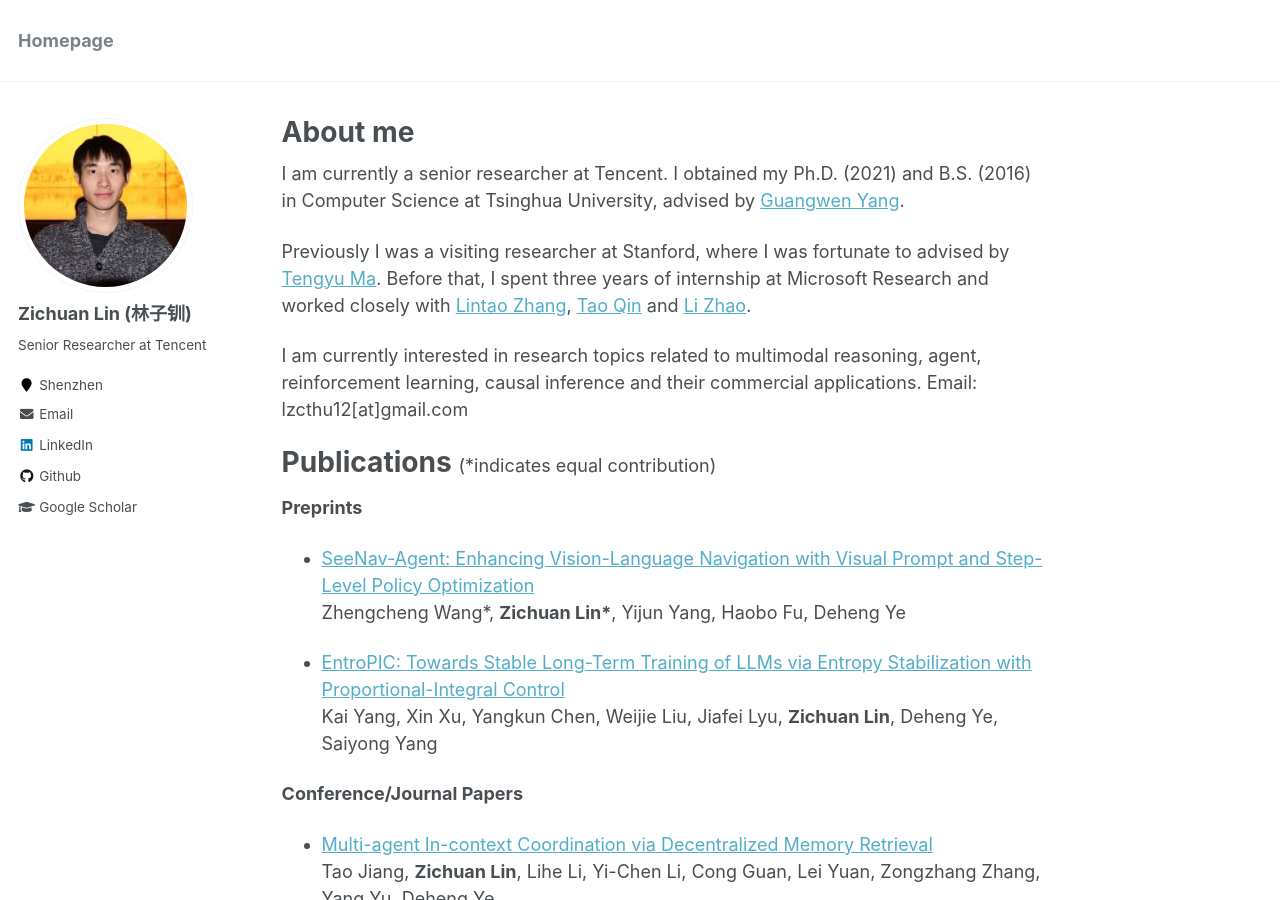
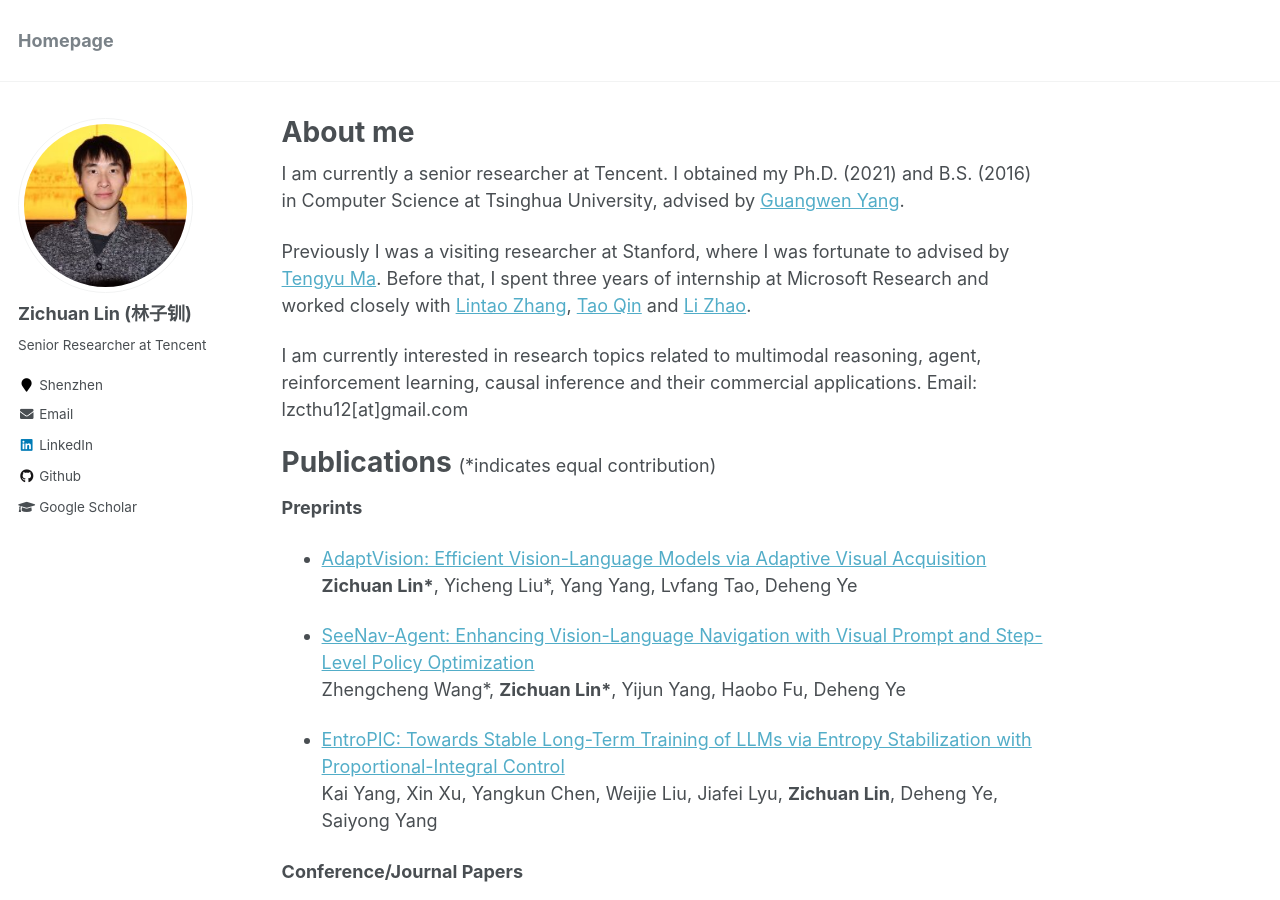
Before and after one commit to LinZichuan/linzichuan.github.io, a Jekyll site: the page built from _pages/about.md, in a window 1280 px wide and 900 px high. Built offline with Jekyll 4.4.1, drawn with Linux system fonts in a browser that asks for light colours; formulas are drawn with MathJax 3.

Commit message:
Update about.md

```diff
--- a/_pages/about.md
+++ b/_pages/about.md
@@ -22,6 +22,9 @@ Publications <span style="font-weight: normal; font-size: 18px">(*indicates equa
 <!-- (* represents equal contribution) -->
 
 **Preprints**
+
+- [AdaptVision: Efficient Vision-Language Models via Adaptive Visual Acquisition](https://arxiv.org/abs/2512.03794) <br>
+**Zichuan Lin\***, Yicheng Liu\*, Yang Yang, Lvfang Tao, Deheng Ye <br>
 
 - [SeeNav-Agent: Enhancing Vision-Language Navigation with Visual Prompt and Step-Level Policy Optimization](https://arxiv.org/abs/2512.02631) <br>
 Zhengcheng Wang\*, **Zichuan Lin\***, Yijun Yang, Haobo Fu, Deheng Ye <br>
```
